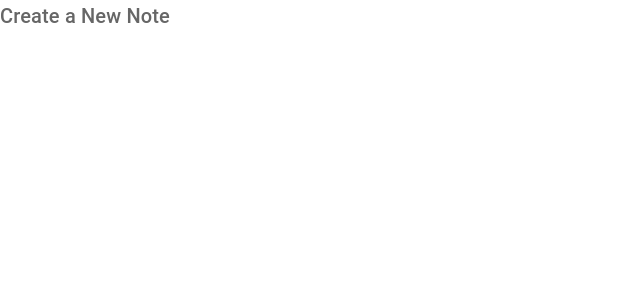
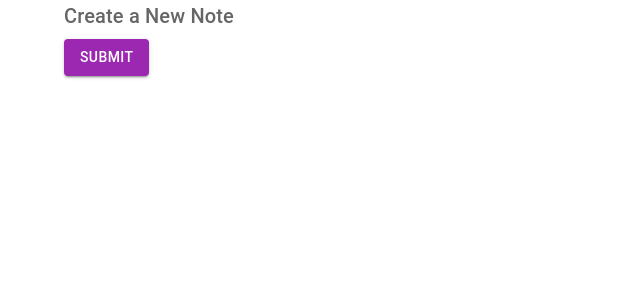
Before and after one commit to joyun25/material_ui, a React (Create React App) app: page /create in a window 1280 px wide. Shown: the top 300 px of the page, without its empty margins (0-640 px from the left). Built offline with nearby package versions, Linux system fonts and the light colour scheme.

Commit message:
add Button and Container

```diff
--- a/src/pages/Create.js
+++ b/src/pages/Create.js
@@ -1,9 +1,10 @@
 import React from 'react'
-import { Typography } from '@mui/material'
+import { Typography, Button, Container } from '@mui/material'
 
 export default function Create() {
   return (
     <div>
+      <Container>
         <Typography
           variant="h6"
           component="h2"
@@ -12,6 +13,16 @@
         >
           Create a New Note
         </Typography>
+
+        <Button
+          type="submit"
+          color="secondary"
+          variant="contained"
+          onClick={() => console.log('you clicked me')}
+        >
+          Submit
+        </Button>
+      </Container>
     </div>
   )
 }
```
Lines whose indentation alone changed are shown as unchanged.
